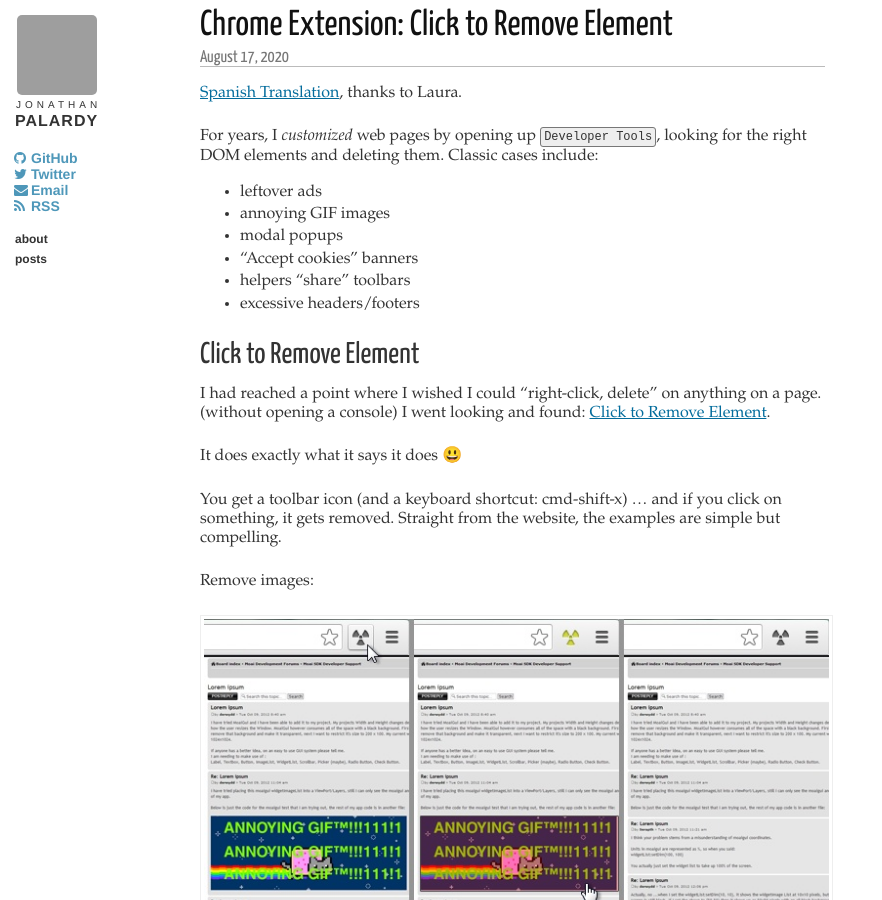
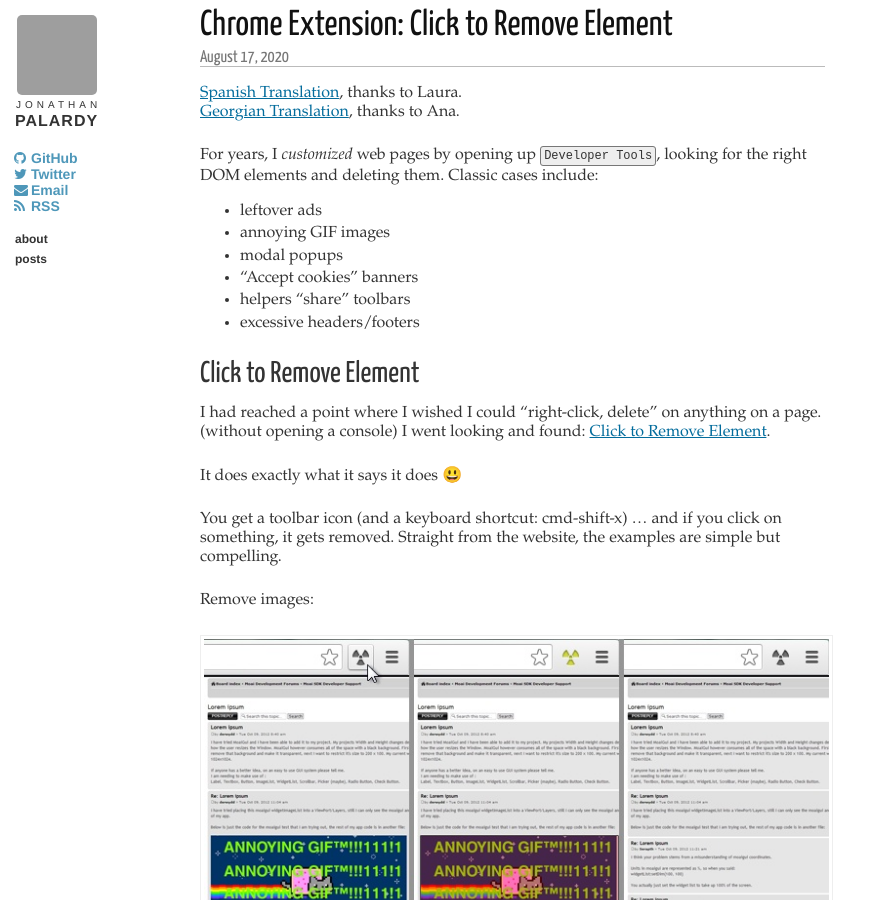
Before and after one commit to jpalardy/jpalardy.github.io, a Jekyll site: the page built from _posts/2020-08-17-chrome-extension-click-to-remove-element.markdown, in a window 1280 px wide and 900 px high. Shown: the whole window, without its empty margins (0-882 px from the left). Built offline with Jekyll 4.4.1, drawn with Linux system fonts in a browser that asks for light colours; comment, search, counter and statistics services are not loaded; grey boxes are pictures that could not be loaded.

Commit message:
Add Georgian translation link to "Click to Remove"

```diff
--- a/_posts/2020-08-17-chrome-extension-click-to-remove-element.markdown
+++ b/_posts/2020-08-17-chrome-extension-click-to-remove-element.markdown
@@ -5,6 +5,7 @@
 ---
 
 [Spanish Translation](https://expereb.com/extension-de-chrome-haga-clic-para-eliminar-el-elemento/), thanks to Laura.
+[Georgian Translation](http://lpacode.com/chrome-extension-click-to-remove-element/), thanks to Ana.
 
 For years, I _customized_ web pages by opening up `Developer Tools`, looking
 for the right DOM elements and deleting them. Classic cases include:
```
